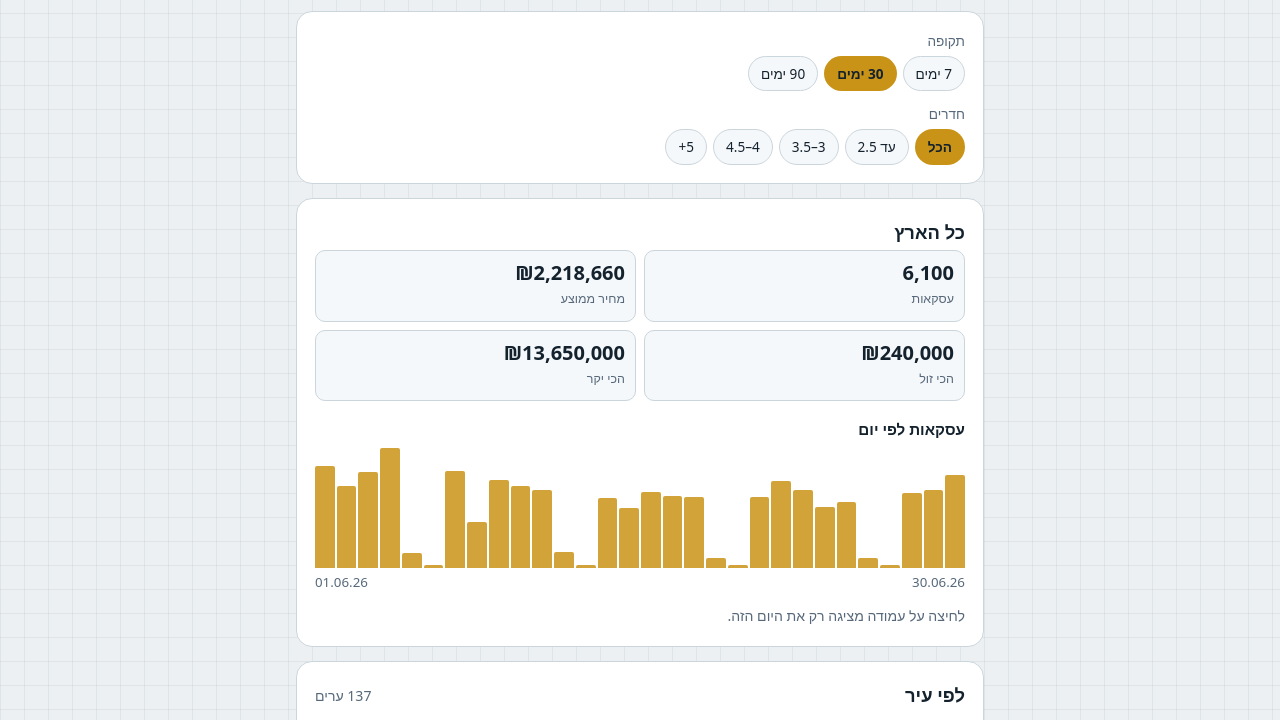
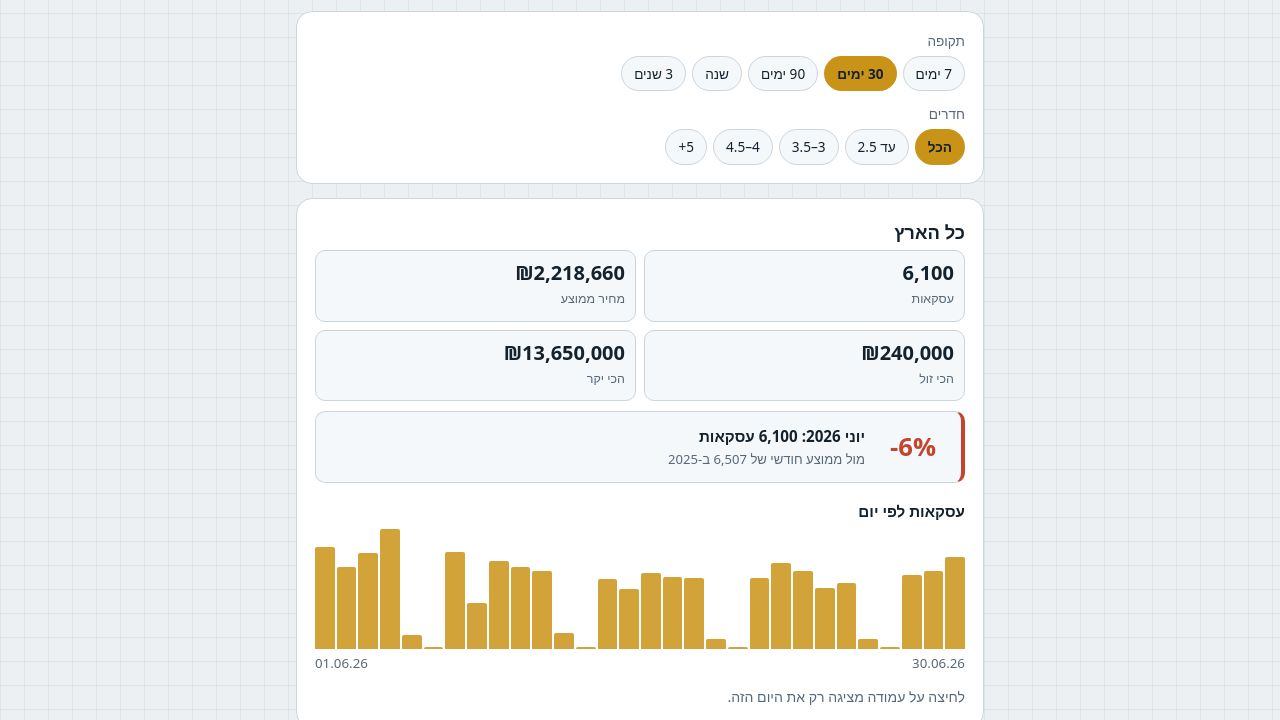
Before and after one commit to tomtom0506/tom-nadlan, a plain HTML site: page index.html in a window 1280 px wide. Shown: the part 587-1307 px from the top of the page. Drawn offline with Linux system fonts and the light colour scheme; no server answers; a web font is replaced by a local one.

Commit message:
Add files via upload

```diff
--- a/index.html
+++ b/index.html
@@ -3,7 +3,7 @@
 <head>
 <meta charset="utf-8">
 <meta name="viewport" content="width=device-width, initial-scale=1, viewport-fit=cover">
-<meta http-equiv="Content-Security-Policy" content="default-src 'none'; script-src 'sha256-v0Iaf61hpxencM8OYOd9oizwNMSX/ui4aNF8WoE83L0=' 'sha256-PDBsbPmqprQLRYOJ8glVjPbV3eUqfpQmmXRoiGoomkA=' 'sha256-aQhuoOI+tLDEpR4bpxwNbvUNTLp9ddEfmI2supzg8ys=' 'sha256-kb3QpcT1D+ExVpC9gtYXicPLC9eU4aUYynn6thWG/tY='; style-src 'self' 'unsafe-inline' https://fonts.googleapis.com; font-src https://fonts.gstatic.com; img-src 'self' data:; connect-src 'self' https://www.over.org.il https://api.github.com; base-uri 'none'; form-action 'none'; object-src 'none'">
+<meta http-equiv="Content-Security-Policy" content="default-src 'none'; script-src 'sha256-v0Iaf61hpxencM8OYOd9oizwNMSX/ui4aNF8WoE83L0=' 'sha256-oCnhx6XWbW9H1TjuRXJTiVkiZu9gdht5OgiS7FgRw+k=' 'sha256-aQhuoOI+tLDEpR4bpxwNbvUNTLp9ddEfmI2supzg8ys=' 'sha256-1BZT4qG/5V7tu5o3WkbzgHN57v9Z4Ld9/mLFyx9Kosk='; style-src 'self' 'unsafe-inline' https://fonts.googleapis.com; font-src https://fonts.gstatic.com; img-src 'self' data:; connect-src 'self' https://www.over.org.il https://api.github.com; base-uri 'none'; form-action 'none'; object-src 'none'">
 <meta name="referrer" content="no-referrer">
 <meta name="theme-color" content="#0D1B26">
 <title>הנדלן של תומר</title>
@@ -200,6 +200,7 @@ p.warn{font-size:.9rem;margin:12px 0 0}
 .chips button{border:1px solid var(--line);background:var(--surface-2);border-radius:999px;padding:6px 12px;font-size:.85rem;cursor:pointer;color:var(--text)}
 .chips button[aria-pressed="true"]{background:var(--accent);color:var(--accent-ink);border-color:transparent;font-weight:600}
 .stats.four{grid-template-columns:repeat(2,1fr);margin-bottom:0}
+.stats .span-all{grid-column:1/-1;margin:2px 0 0}
 .dbars{display:flex;align-items:flex-end;gap:2px;height:120px;direction:ltr;margin-top:6px}
 .dbar{flex:1;height:100%;display:flex;align-items:flex-end;border:0;background:transparent;padding:0;cursor:pointer;min-width:2px}
 .dbar .fill{display:block;width:100%;background:var(--accent);border-radius:2px 2px 0 0;opacity:.85}
@@ -429,10 +430,14 @@ dialog::backdrop{background:rgba(5,12,18,.55)}
 <script>
 (function(){
 'use strict';
-var APP_VERSION='1.4.0';
+var APP_VERSION='1.4.1';
 var OVER='https://www.over.org.il';
 var REPO='https://github.com/tomtom0506/tom-nadlan';
 var CHANGELOG=[
+  {v:'1.4.1',date:'2026-11-02',items:[
+    'תיקון: הריבוע עם האחוז, ו"שנה" ו"3 שנים", מוצגים מיד, גם לפני העדכון היומי הבא של הנתונים. עד העדכון יוצג מקף במקום "הכי זול" ו"הכי יקר" לתקופות האלה.',
+    'הריבוע עם האחוז מתעדכן לפי החודש שלוחצים עליו: החודש שנבחר מול הממוצע החודשי של השנה שלפניו. העמודות של השנה הזו מסומנות באפור.'
+  ]},
   {v:'1.4.0',date:'2026-11-02',items:[
     'בגיליון הראשי נוספו לכפתורי התקופה "שנה" ו"3 שנים". בתקופות האלה הגרף מחולק לפי חודשים, ולחיצה על עמודה מציגה רק את החודש הזה.',
     'כל הגיליון מתעדכן לפי התקופה: מספר העסקאות, המחיר הממוצע, הכי זול, הכי יקר וטבלת הערים.',
@@ -1058,10 +1063,16 @@ function validateMonthly(m){
   var months=m.months.map(String).filter(function(x){return /^\d{4}-\d{2}$/.test(x);});
   if(months.length!==m.months.length||!months.length)return null;
   var cities=m.cities.map(function(c){return String(c).slice(0,40);});
-  var rows=m.rows.filter(function(r){return Array.isArray(r)&&r.length===7&&r.every(function(x){return typeof x==='number'&&isFinite(x);})&&
-    months[r[0]]&&cities[r[1]]!=null&&[0,2,3,4,5].indexOf(r[2])>=0&&r[3]>0&&r[6]>=r[5];});
+  var hasMM=true;
+  var rows=m.rows.filter(function(r){
+    if(!Array.isArray(r)||(r.length!==5&&r.length!==7))return false;
+    if(!r.every(function(x){return typeof x==='number'&&isFinite(x);}))return false;
+    if(!months[r[0]]||cities[r[1]]==null||[0,2,3,4,5].indexOf(r[2])<0||!(r[3]>0))return false;
+    if(r.length===7&&r[6]<r[5])return false;
+    return true;
+  }).map(function(r){if(r.length===5){hasMM=false;return [r[0],r[1],r[2],r[3],r[4],null,null];}return r;});
   if(!rows.length)return null;
-  return {months:months,cities:cities,rows:rows};
+  return {months:months,cities:cities,rows:rows,hasMM:hasMM};
 }
 
 /* רשומות אחידות לתקופה הנוכחית: {k: יום או חודש, c: שם עיר, n, s, mn, mx} */
@@ -1095,9 +1106,11 @@ function agg(recs,keyFn){
   var m={};
   recs.forEach(function(r){var k=keyFn(r),a=m[k];
     if(!a)m[k]=a={n:0,s:0,mn:Infinity,mx:-Infinity};
-    a.n+=r.n;a.s+=r.s;if(r.mn<a.mn)a.mn=r.mn;if(r.mx>a.mx)a.mx=r.mx;});
+    a.n+=r.n;a.s+=r.s;if(r.mn!=null&&r.mn<a.mn)a.mn=r.mn;if(r.mx!=null&&r.mx>a.mx)a.mx=r.mx;});
   return m;
 }
+function money(v){return isFinite(v)?nis(v):'–';}
+function moneyK(v){return isFinite(v)?nisK(v):'–';}
 function selLabel(){if(!S.sel)return '';return S.sel.length===7?monthName(S.sel):fmtD(S.sel);}
 
 function renderSummary(){
@@ -1105,28 +1118,40 @@ function renderSummary(){
   var box=$('mkSum');box.textContent='';
   $('mkScope').textContent=(S.city!=null?S.city:'כל הארץ')+(S.sel?', '+selLabel():'');
   if(!all){box.appendChild(el('div',{class:'empty',text:'אין עסקאות בסינון הזה.'}));return;}
-  [['עסקאות',all.n.toLocaleString('en-US')],['מחיר ממוצע',nis(all.s/all.n)],['הכי זול',nis(all.mn)],['הכי יקר',nis(all.mx)]].forEach(function(x){
+  [['עסקאות',all.n.toLocaleString('en-US')],['מחיר ממוצע',nis(all.s/all.n)],['הכי זול',money(all.mn)],['הכי יקר',money(all.mx)]].forEach(function(x){
     box.appendChild(el('div',{class:'stat'},el('b',{dir:'ltr',text:x[1]}),el('span',{text:x[0]})));
   });
+  if(isMonthly()&&MO&&!MO.hasMM)box.appendChild(el('p',{class:'note span-all',text:'"הכי זול" ו"הכי יקר" לשנה ול-3 שנים יופיעו אחרי העדכון היומי הבא של הנתונים.'}));
 }
 
-/* ריבוע: החודש המלא האחרון מול הממוצע החודשי של השנה הקודמת. לפי עיר וחדרים, לא לפי תקופה. */
+/* ריבוע: חודש מול הממוצע החודשי של השנה הקלנדרית שלפניו.
+   החודש: החודש שנבחר בגרף, או החודש של היום שנבחר, או החודש המלא האחרון. לפי עיר וחדרים, לא לפי תקופה. */
+function cmpMonth(){
+  if(!MO)return null;
+  if(S.sel){var ym=S.sel.slice(0,7);if(MO.months.indexOf(ym)>=0)return ym;}
+  return MO.months[MO.months.length-1];
+}
+function cmpData(ym){
+  var want=S.rooms==='all'?null:+S.rooms,n={};
+  MO.months.forEach(function(m){n[m]=0;});
+  MO.rows.forEach(function(r){if(want!=null&&r[2]!==want)return;if(S.city!=null&&MO.cities[r[1]]!==S.city)return;n[MO.months[r[0]]]+=r[3];});
+  var prevY=String(+ym.slice(0,4)-1),pv=[];
+  MO.months.forEach(function(m){if(m.slice(0,4)===prevY)pv.push(n[m]);});
+  return {cur:n[ym],prevY:prevY,pv:pv};
+}
 function renderCmp(){
   var cmp=$('mkCmp');cmp.textContent='';
-  if(!MO){cmp.hidden=true;return;}cmp.hidden=false;
-  var want=S.rooms==='all'?null:+S.rooms,n=MO.months.map(function(){return 0;});
-  MO.rows.forEach(function(r){if(want!=null&&r[2]!==want)return;if(S.city!=null&&MO.cities[r[1]]!==S.city)return;n[r[0]]+=r[3];});
-  var last=MO.months.length-1,lastM=MO.months[last],prevY=String(+lastM.slice(0,4)-1),pv=[];
-  MO.months.forEach(function(m,i){if(m.slice(0,4)===prevY)pv.push(n[i]);});
-  if(pv.length<6){cmp.className='cmp flat';cmp.appendChild(el('div',{class:'cmp-txt'},el('span',{text:'אין מספיק נתונים מ-'+prevY+' להשוואה.'})));return;}
-  var avg=pv.reduce(function(a,b){return a+b;},0)/pv.length;
-  if(!(avg>0)){cmp.className='cmp flat';cmp.appendChild(el('div',{class:'cmp-txt'},el('span',{text:'אין עסקאות ב-'+prevY+' בסינון הזה, ולכן אין למה להשוות.'})));return;}
-  var d=n[last]/avg-1;
+  var ym=cmpMonth();if(!ym){cmp.hidden=true;return;}cmp.hidden=false;
+  var c=cmpData(ym);
+  if(c.pv.length<6){cmp.className='cmp flat';cmp.appendChild(el('div',{class:'cmp-txt'},el('b',{text:monthName(ym)}),el('span',{text:'אין מספיק נתונים מ-'+c.prevY+' להשוואה.'})));return;}
+  var avg=c.pv.reduce(function(a,b){return a+b;},0)/c.pv.length;
+  if(!(avg>0)){cmp.className='cmp flat';cmp.appendChild(el('div',{class:'cmp-txt'},el('b',{text:monthName(ym)}),el('span',{text:'אין עסקאות ב-'+c.prevY+' בסינון הזה, ולכן אין למה להשוות.'})));return;}
+  var d=c.cur/avg-1;
   cmp.className='cmp '+(d>=0.005?'up':d<=-0.005?'down':'flat');
   cmp.appendChild(el('div',{class:'cmp-pct',dir:'ltr',text:(d>0?'+':'')+Math.round(d*100)+'%'}));
   cmp.appendChild(el('div',{class:'cmp-txt'},
-    el('b',{text:monthName(lastM)+': '+n[last].toLocaleString('en-US')+' עסקאות'}),
-    el('span',{text:'מול ממוצע חודשי של '+Math.round(avg).toLocaleString('en-US')+' ב-'+prevY+(pv.length<12?' ('+pv.length+' חודשים)':'')})));
+    el('b',{text:monthName(ym)+': '+c.cur.toLocaleString('en-US')+' עסקאות'}),
+    el('span',{text:'מול ממוצע חודשי של '+Math.round(avg).toLocaleString('en-US')+' ב-'+c.prevY+(c.pv.length<12?' ('+c.pv.length+' חודשים)':'')})));
 }
 
 function renderChart(){
@@ -1137,7 +1162,7 @@ function renderChart(){
   if(monthly){MO.months.slice(-MONTHS_OF[S.period]).forEach(function(m){list.push({k:m,n:by[m]?by[m].n:0});});}
   else{var end=S.data.anchor;for(var k=S.period-1;k>=0;k--){var d=addDays(end,-k);list.push({k:d,n:by[d]?by[d].n:0});}}
   var max=Math.max.apply(null,list.map(function(x){return x.n;}).concat([1]));
-  var prevY=monthly?String(+MO.months[MO.months.length-1].slice(0,4)-1):null;
+  var cm=cmpMonth(),prevY=(monthly&&cm)?String(+cm.slice(0,4)-1):null;
   var wrap=el('div',{class:'dbars'+(monthly?' mbars':''),role:'list','aria-label':monthly?'עסקאות לפי חודש':'עסקאות לפי יום'});
   list.forEach(function(x,i){
     var cls='dbar'+(S.sel===x.k?' on':'')+(x.n===0?' zero':'')+(monthly&&x.k.slice(0,4)===prevY?' ref':'')+(monthly&&i===list.length-1?' last':'');
@@ -1156,7 +1181,7 @@ function renderChart(){
   }
   var info;
   if(S.sel){var a=by[S.sel];info=(monthly?monthName(S.sel):DOW[new Date(S.sel+'T12:00:00Z').getUTCDay()]+' '+fmtD(S.sel))+': '+(a?a.n.toLocaleString('en-US'):0)+' עסקאות'+(a?', ממוצע '+nis(a.s/a.n):'')+'. לחיצה נוספת מבטלת.';}
-  else info=monthly?'העמודות האפורות הן '+prevY+', השנה שאליה משווים. לחיצה על עמודה מציגה רק את החודש הזה.':'לחיצה על עמודה מציגה רק את היום הזה.';
+  else info=monthly?'העמודות האפורות הן '+prevY+', השנה שאליה משווה הריבוע. לחיצה על חודש מציגה רק אותו, והריבוע משווה אותו לשנה שלפניו.':'לחיצה על עמודה מציגה רק את היום הזה.';
   box.appendChild(el('p',{class:'note',text:info}));
 }
 
@@ -1174,7 +1199,7 @@ function renderTable(){
   list.slice(0,150).forEach(function(x){
     var tr=el('tr',{class:'city'+(S.city===x.name?' on':''),tabindex:'0'},
       el('td',null,el('div',{class:'c-name',text:x.name}),el('small',{text:x.n.toLocaleString('en-US')+' עסקאות'})),
-      el('td',{class:'n',dir:'ltr'},el('div',{text:nis(x.avg)}),el('small',{text:nisK(x.mn)+' – '+nisK(x.mx)}))
+      el('td',{class:'n',dir:'ltr'},el('div',{text:nis(x.avg)}),el('small',{text:isFinite(x.mn)?nisK(x.mn)+' – '+nisK(x.mx):'זול ויקר: אחרי העדכון הבא'}))
     );
     function pick(){S.city=(S.city===x.name?null:x.name);renderAll();if(S.city!=null)$('mkSumCard').scrollIntoView({behavior:'smooth',block:'start'});}
     tr.addEventListener('click',pick);tr.addEventListener('keydown',function(e){if(e.key==='Enter')pick();});
@@ -1188,7 +1213,7 @@ function renderTable(){
 function renderChips(){
   [].forEach.call(document.querySelectorAll('[data-period]'),function(b){
     var p=+b.dataset.period;b.setAttribute('aria-pressed',String(p===S.period));
-    if(MONTHS_OF[p])b.hidden=!MO;
+    if(MONTHS_OF[p])b.hidden=!(MO&&MO.months.length>=MONTHS_OF[p]);
   });
   [].forEach.call(document.querySelectorAll('[data-rooms]'),function(b){b.setAttribute('aria-pressed',String(b.dataset.rooms===S.rooms));});
   $('mkClear').hidden=(S.city==null&&!S.sel);
@@ -1205,8 +1230,7 @@ function init(d){
   if(!v||!v.rows.length){$('mkBody').hidden=true;$('mkState').hidden=false;
     $('mkState').textContent='עוד אין נתונים לגיליון. מריצים את "גיליון ראשי - עדכון יומי" ב-GitHub, ואחרי כמה דקות מרעננים.';return;}
   S.data=v;MO=validateMonthly(d.monthly);
-  if(MO&&MO.months.length<36)MO=null;
-  if(!MO&&MONTHS_OF[S.period])S.period=30;
+  if(MONTHS_OF[S.period]&&!(MO&&MO.months.length>=MONTHS_OF[S.period]))S.period=30;
   $('mkState').hidden=true;$('mkBody').hidden=false;
   renderFresh();renderAll();
 }
@@ -1269,7 +1293,7 @@ fetch('data/dashboard.json?t='+Date.now(),{cache:'no-store'}).then(function(r){
   $('bgState').hidden=false;$('bgState').textContent='לא הצלחתי לטעון את הנתונים. נסה לרענן.';
   $('mkBody').hidden=true;$('mkState').hidden=false;$('mkState').textContent='לא הצלחתי לטעון את נתוני הגיליון. נסה לרענן.';
 });
-window.__mk={S:S,B:B,isCenter:isCenter,validate:validate,validateMonthly:validateMonthly,validateBudget:validateBudget,records:records,agg:agg,init:init};
+window.__mk={cmpMonth:function(){return cmpMonth();},S:S,B:B,isCenter:isCenter,validate:validate,validateMonthly:validateMonthly,validateBudget:validateBudget,records:records,agg:agg,init:init};
 })();
 </script>
 </body>
```
Also changed, not shown: 2 other files.
